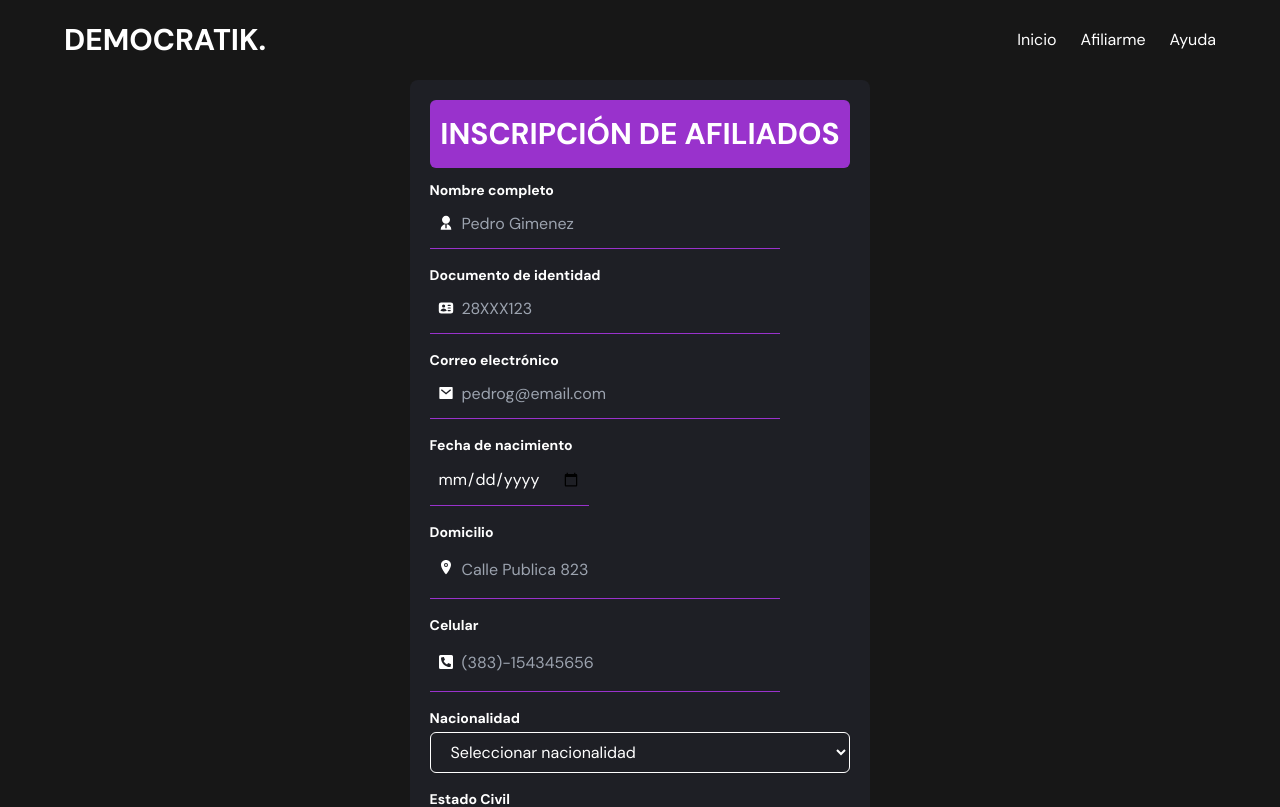
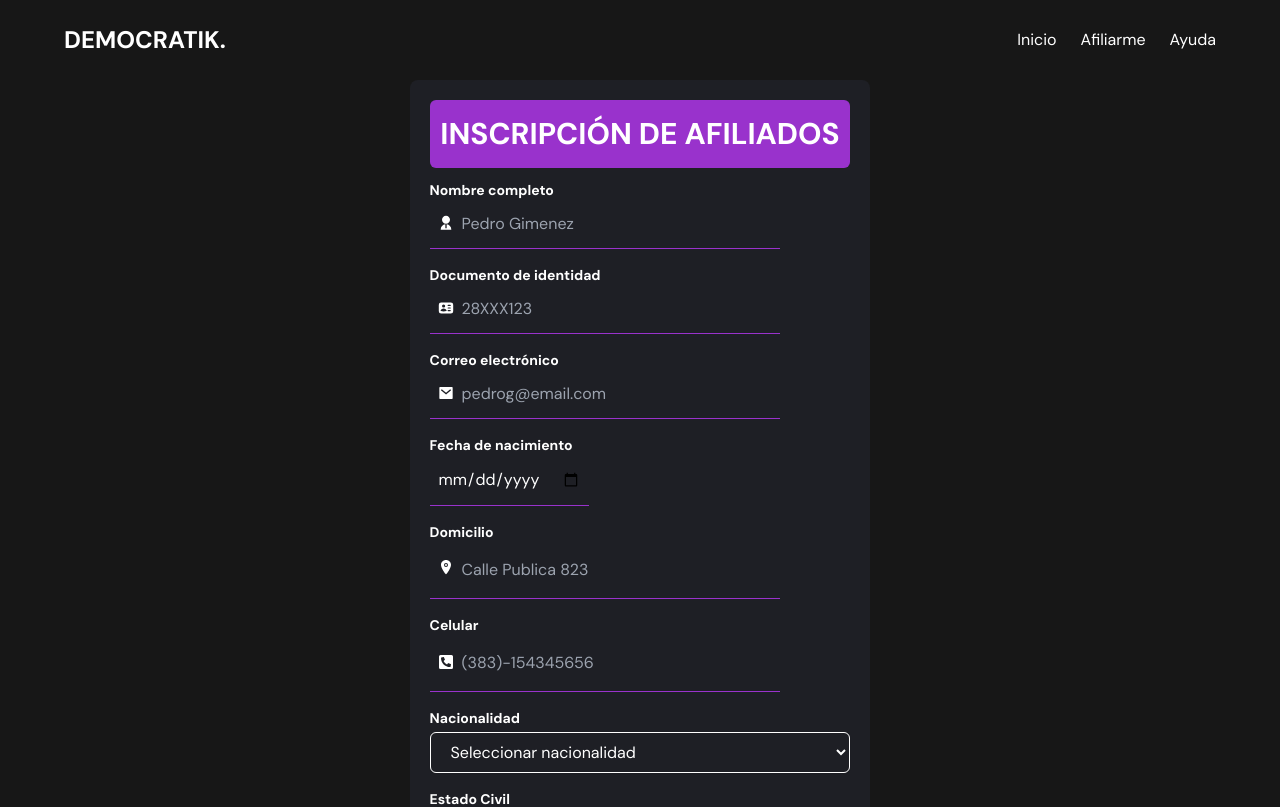
Before and after one commit to Beche10/08-frontUL, a React (Vite) app: page /afiliarme in a window 1280 px wide. Shown: the top 807 px of the page. Built offline with nearby package versions, Linux system fonts and the light colour scheme.

Commit message:
Resize Icons

```diff
--- a/src/admin/Profile.jsx
+++ b/src/admin/Profile.jsx
@@ -24,7 +24,7 @@ export const Profile = () => {
               <div className="relative mb-2">
                 <img
                   src="/Democratik-Icon2.png"
-                  className="w-28 h-28 object-cover rounded-lg"
+                  className="w-28 h-28 bg-white object-cover rounded-lg"
                 />
                 <label
                   htmlFor="avatar"
--- a/src/components/Form.jsx
+++ b/src/components/Form.jsx
@@ -143,7 +143,7 @@ export const Form = () => {
         <header>
           <nav className="flex h-20 items-center justify-between">
             <RouterLink
-              className="w-1/2 max-w-[280px] text-3xl font-bold uppercase"
+              className="w-1/2 max-w-[280px] text-2xl font-bold uppercase"
               to="/"
             >
               DEMOCRATIK.
```
Also changed, not shown: public/Democratik-Icon2.png.
